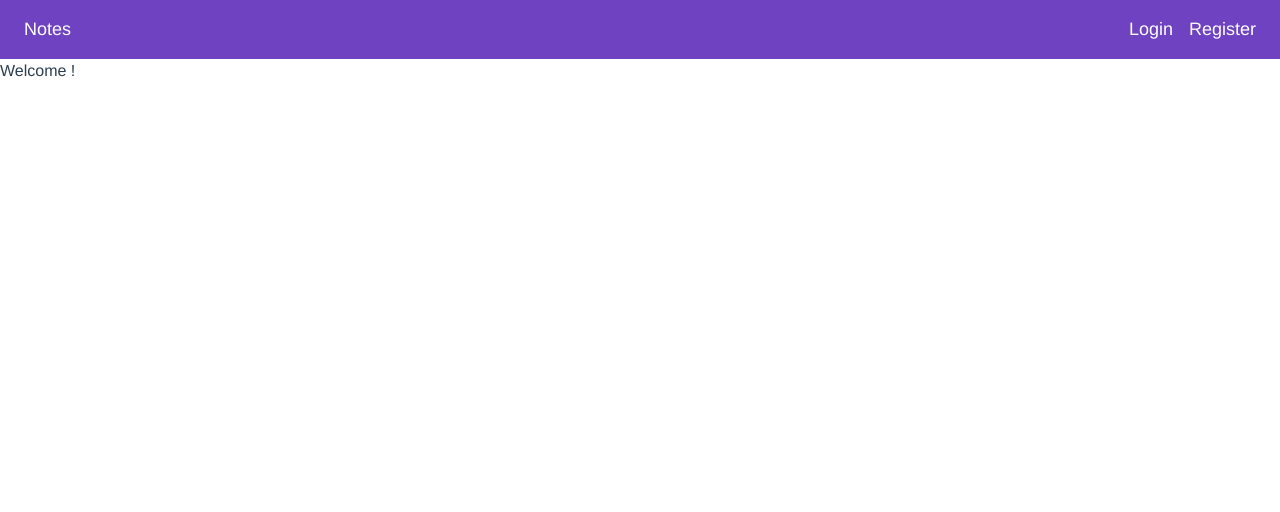
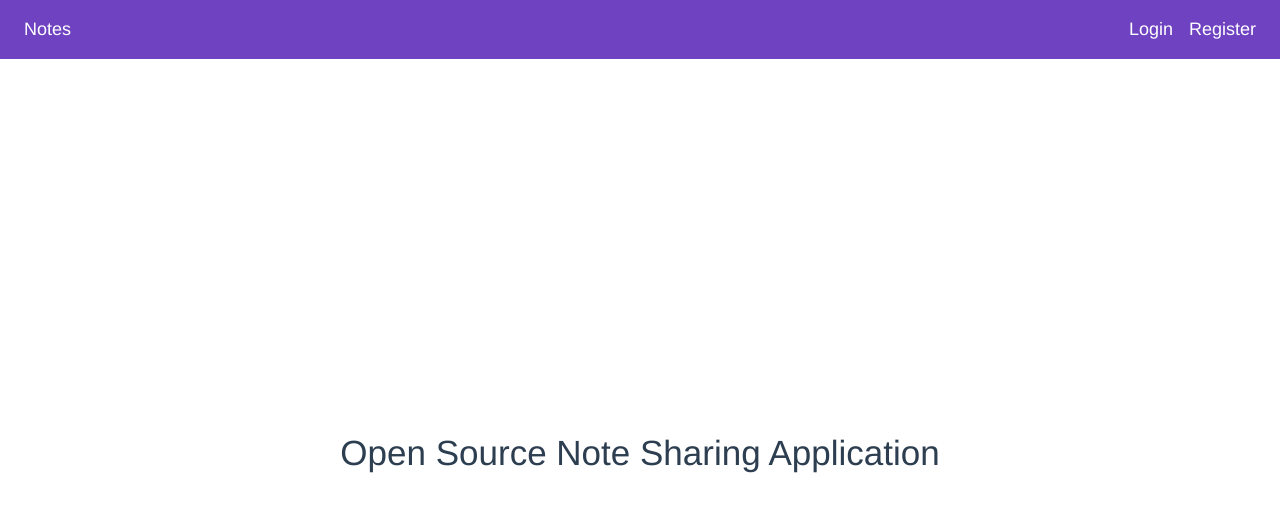
Before and after one commit to sevkioruc/notes, a Vue app in the folder client/: page / in a window 1280 px wide. Shown: the top 512 px of the page. Built offline with nearby package versions, Linux system fonts and the light colour scheme; sample sign-in values are in the browser's storage.

Commit message:
Homepage updated

```diff
--- a/client/src/components/Homepage.vue
+++ b/client/src/components/Homepage.vue
@@ -1,5 +1,9 @@
 <template>
-  <div>Welcome !</div>
+  <b-col class="container mt-4 text-center">
+    <b-row class="description-wrapper" align-v="center" align-h="center">
+      <span class="description">Open Source Note Sharing Application</span>
+    </b-row>
+  </b-col>
 </template>
 
 <script>
@@ -7,4 +11,13 @@ export default {};
 </script>
 
 <style>
+.container {
+  height: 100%;
+}
+.description-wrapper {
+  height: 100%;
+}
+.description {
+  font-size: 35px;
+}
 </style>
```
